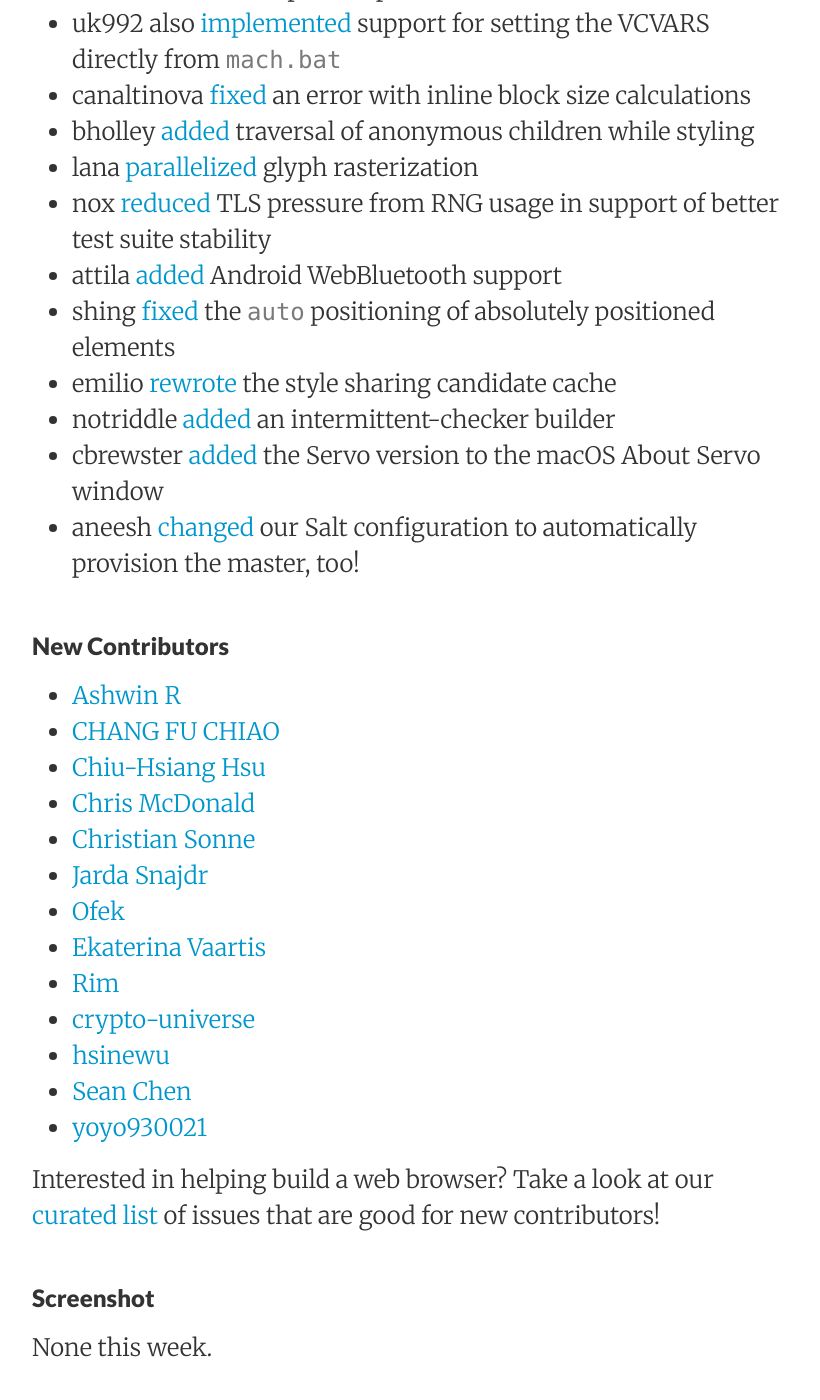
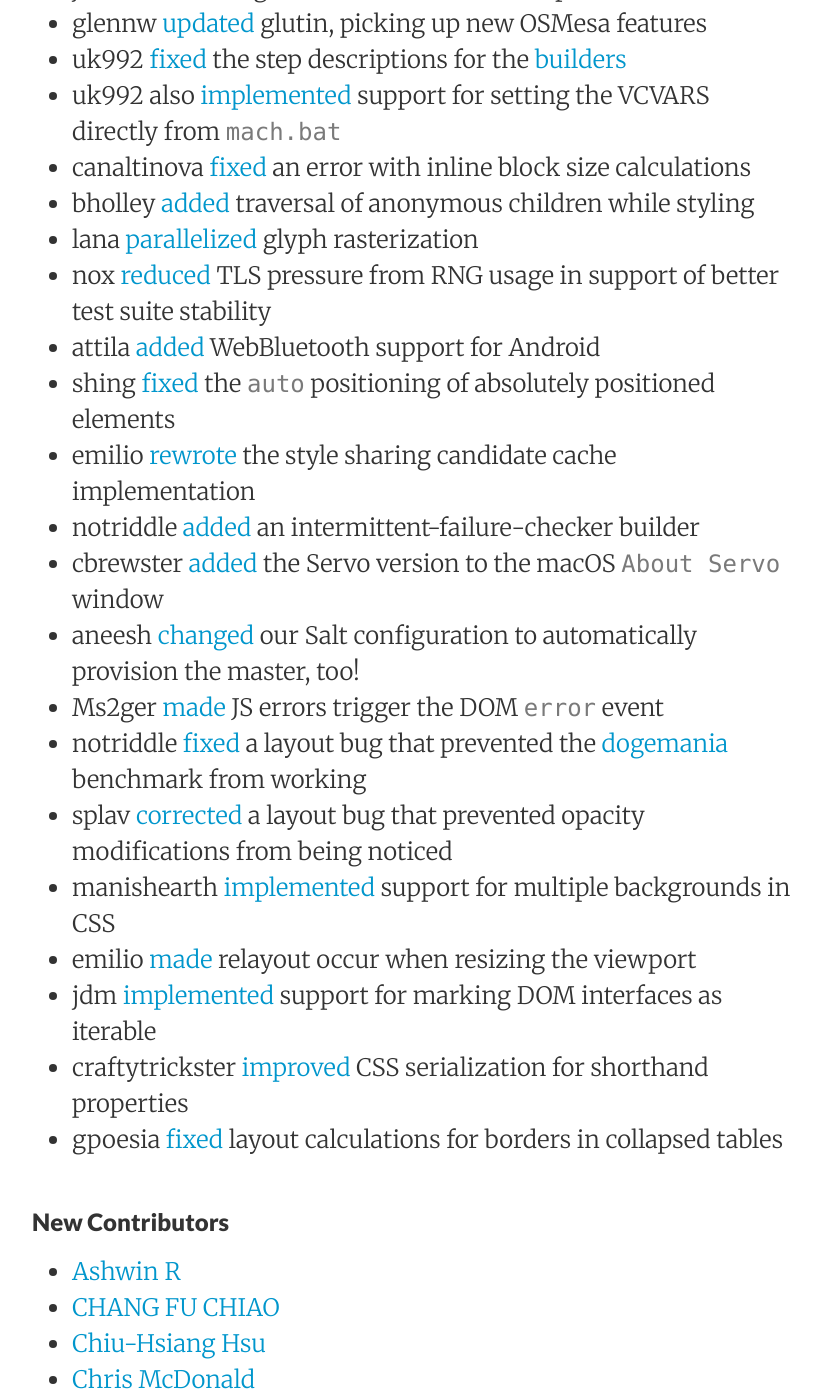
Before and after one commit to servo/blog.servo.org, a Jekyll site: the page built from _posts/2016-09-05-twis-76.md, in a window 1280 px wide and 1400 px high, scrolled down 1907 px. Shown: the whole window, without its empty margins (224-1044 px from the left). Built offline with Jekyll 4.4.1, drawn with Linux system fonts in a browser that asks for light colours; some of the changed text lies outside the part shown.

Commit message:
More notable things.

```diff
--- a/_posts/2016-09-05-twis-76.md
+++ b/_posts/2016-09-05-twis-76.md
@@ -30,10 +30,10 @@
 - larsberg [added](https://github.com/servo/servo/pull/13064) support for building the geckolib as an `rlib` for use inside Firefox
 - anholt [implemented](https://github.com/servo/servo/pull/13060) validation of the `glScissor`/`glViewport` functions on the DOM side
 - nox and simonsapin [removed](https://github.com/servo/rust-mozjs/pull/298) [many](https://github.com/servo/string-cache/pull/167) uses of drop flags
-- Ofek [implemented](https://github.com/servo/servo/pull/13028) `HTMLDataElement#value`
-- nox [improved](https://github.com/servo/servo/pull/13030) prototypes of global objects
-- bz [fixed](https://github.com/servo/servo/pull/13009) a huge perf problem with our prototypes!
-- jeenalee [implemented](https://github.com/servo/servo/pull/12998) `Iterable` for headers
+- Ofek [implemented](https://github.com/servo/servo/pull/13028) the `value` attribute of `HTMLDataElement`
+- nox [made](https://github.com/servo/servo/pull/13030) prototypes of global objects conform to the WebIDL specification
+- bz [fixed](https://github.com/servo/servo/pull/13009) a huge performance problem with our DOM global object's JS reflector!
+- jeenalee [made](https://github.com/servo/servo/pull/12998) the `Headers` API iterable
 - manish [added](https://github.com/servo/servo/pull/12991) some sugar for handling borrowed and owned types
 - jdm [added](https://github.com/servo/rust-mozjs/pull/294) a Cargo feature to enable native promises
 - glennw [updated](https://github.com/servo/servo/pull/12983) glutin, picking up new OSMesa features
@@ -43,12 +43,20 @@
 - bholley [added](https://github.com/servo/servo/pull/12911) traversal of anonymous children while styling
 - lana [parallelized](https://github.com/servo/webrender/pull/349) glyph rasterization
 - nox [reduced](https://github.com/servo/servo/pull/12890) TLS pressure from RNG usage in support of better test suite stability
-- attila [added](https://github.com/servo/devices/pull/15) Android WebBluetooth support
+- attila [added](https://github.com/servo/devices/pull/15) WebBluetooth support for Android
 - shing [fixed](https://github.com/servo/servo/pull/12873) the `auto` positioning of absolutely positioned elements
-- emilio [rewrote](https://github.com/servo/servo/pull/12668) the style sharing candidate cache
-- notriddle [added](https://github.com/servo/saltfs/pull/453) an intermittent-checker builder
-- cbrewster [added](https://github.com/servo/servo/pull/12250) the Servo version to the macOS About Servo window
+- emilio [rewrote](https://github.com/servo/servo/pull/12668) the style sharing candidate cache implementation
+- notriddle [added](https://github.com/servo/saltfs/pull/453) an intermittent-failure-checker builder
+- cbrewster [added](https://github.com/servo/servo/pull/12250) the Servo version to the macOS `About Servo` window
 - aneesh [changed](https://github.com/servo/saltfs/pull/350) our Salt configuration to automatically provision the master, too!
+- Ms2ger [made](https://github.com/servo/servo/pull/13156) JS errors trigger the DOM `error` event
+- notriddle [fixed](https://github.com/servo/servo/pull/13051) a layout bug that prevented the [dogemania](https://mozdevs.github.io/servo-experiments/experiments/dogemania/) benchmark from working
+- splav [corrected](https://github.com/servo/servo/pull/12981) a layout bug that prevented opacity modifications from being noticed
+- manishearth [implemented](https://github.com/servo/servo/pull/12945) support for multiple backgrounds in CSS
+- emilio [made](https://github.com/servo/servo/pull/12838) relayout occur when resizing the viewport
+- jdm [implemented](https://github.com/servo/servo/pull/12819) support for marking DOM interfaces as iterable
+- craftytrickster [improved](https://github.com/servo/servo/pull/12572) CSS serialization for shorthand properties
+- gpoesia [fixed](https://github.com/servo/servo/pull/12437) layout calculations for borders in collapsed tables
 
 ### New Contributors
 
```
